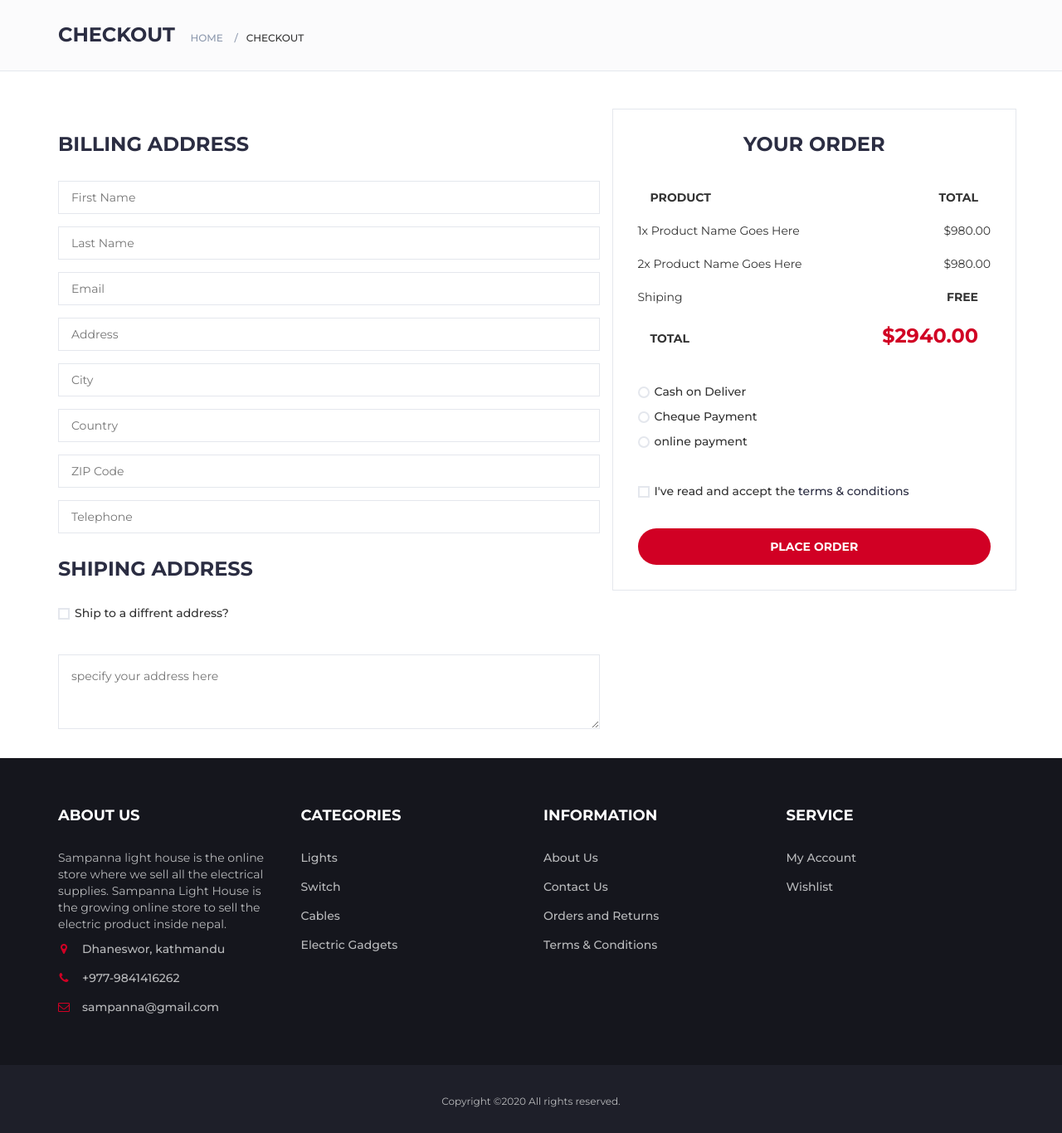
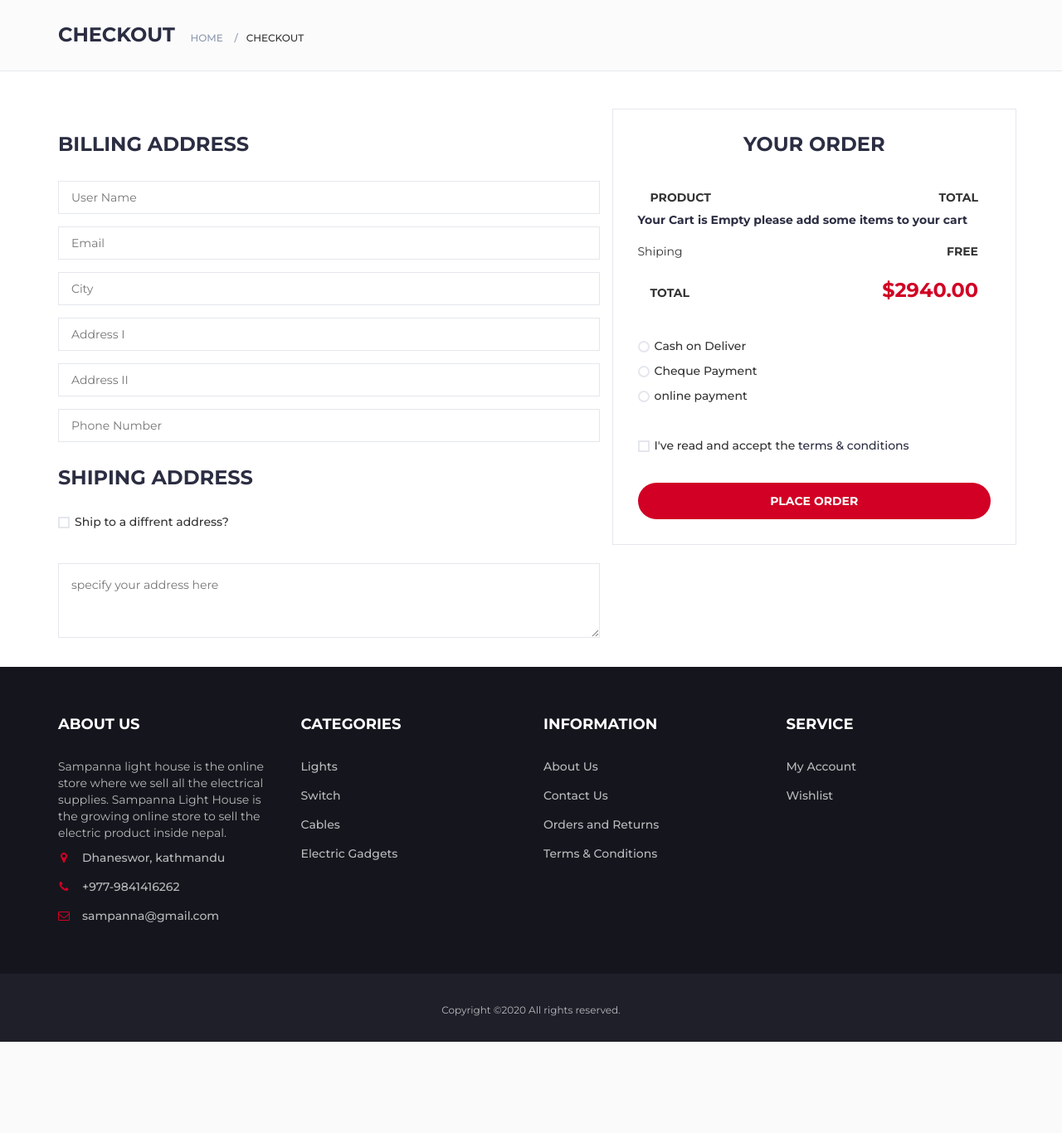
Before and after one commit to Yukesh432/light-house, a Django app: page /accounts/checkout/ in a window 1280 px wide. Shown: the part 200-1566 px from the top of the page at 83% size. After the commit the page ends 1456 px from the top, so only its background shows below. Run offline with Django 3.2, Linux system fonts and the light colour scheme; some libraries are stand-ins or nearby versions.

Commit message:
cart and checkout made

```diff
--- a/SampannaLighthouse/templates/accounts/checkout.html
+++ b/SampannaLighthouse/templates/accounts/checkout.html
@@ -35,28 +35,24 @@
 								<h3 class="title">Billing address</h3>
 							</div>
 							<div class="form-group">
-								<input class="input" type="text" name="first-name" placeholder="First Name">
+								<input class="input" type="text" name="first-name" placeholder="User Name">
 							</div>
-							<div class="form-group">
-								<input class="input" type="text" name="last-name" placeholder="Last Name">
-							</div>
+
 							<div class="form-group">
 								<input class="input" type="email" name="email" placeholder="Email">
 							</div>
 							<div class="form-group">
-								<input class="input" type="text" name="address" placeholder="Address">
+								<input class="input" type="text" name="city" placeholder="City" required>
 							</div>
 							<div class="form-group">
-								<input class="input" type="text" name="city" placeholder="City">
+								<input class="input" type="text" name="address" placeholder="Address I" required>
 							</div>
 							<div class="form-group">
-								<input class="input" type="text" name="country" placeholder="Country">
+								<input class="input" type="text" name="address" placeholder="Address II">
 							</div>
+
 							<div class="form-group">
-								<input class="input" type="text" name="zip-code" placeholder="ZIP Code">
-							</div>
-							<div class="form-group">
-								<input class="input" type="tel" name="tel" placeholder="Telephone">
+								<input class="input" type="tel" name="tel" placeholder="Phone Number">
 							</div>
 							<!-- <div class="form-group">
 								<div class="input-checkbox">
@@ -127,21 +123,16 @@
 						<div class="section-title text-center">
 							<h3 class="title">Your Order</h3>
 						</div>
-						<div class="order-summary">
+						<div class="order-summary" >
 							<div class="order-col">
 								<div><strong>PRODUCT</strong></div>
 								<div><strong>TOTAL</strong></div>
 							</div>
-							<div class="order-products">
-								<div class="order-col">
-									<div>1x Product Name Goes Here</div>
-									<div>$980.00</div>
-								</div>
-								<div class="order-col">
-									<div>2x Product Name Goes Here</div>
-									<div>$980.00</div>
-								</div>
+
+							<div class="order-products" id="items">
+							<!-- dynamically adding product -->
 							</div>
+
 							<div class="order-col">
 								<div>Shiping</div>
 								<div><strong>FREE</strong></div>
@@ -199,3 +190,32 @@
 			<!-- /container -->
 		</div>
 {% endblock content %}
+{% block js %}
+<script>
+	if(localStorage.getItem('cart') == null){
+		var cart = {};
+	}else{
+		cart = JSON.parse(localStorage.getItem('cart'))
+	}
+	var sum= 0
+	if ($.isEmptyObject(cart)){
+		mystr = `<h5>Your Cart is Empty please add some items to your cart</h5>`
+		$('#items').append(mystr)
+
+
+	}else{
+
+		for(item in cart){
+			let name = cart[item][1];
+			let qty = cart[item][0];
+			sum = sum+qty
+			mystr = `	<div class="order-col">
+				<div>${qty}x ${name}</div>
+				<div>$980.00</div>
+			</div>`
+			$('#items').append(mystr);
+		}
+}
+document.getElementById('cart').innerHTML = sum;
+</script>
+{% endblock %}
--- a/SampannaLighthouse/templates/pages/index.html
+++ b/SampannaLighthouse/templates/pages/index.html
@@ -116,7 +116,8 @@
 											<h5 id="total_items">SUBTOTAL: $2940.00</h5>
 										</div>
 										<div class="cart-btns">
-											<a href="{% url 'checkout' %}">Checkout  <i class="fa fa-arrow-circle-right"></i></a>
+											<a href="{% url 'checkout' %}">Checkoutaa  <i class="fa fa-arrow-circle-right"></i></a>
+											<button onclick='clearCart()' id='clearCart' >Clear Cart <i class="fa fa-arrow-circle-right"></i></button>
 										</div>
 									</div>
 								</div>
@@ -956,33 +957,30 @@
 		<script src="{% static 'js/jquery.zoom.min.js'%}"></script>
 		<script src="{% static 'js/main.js' %}"></script>
 		{% block js %}
+
 		<script>
-
-
 
 		//find out the cart items from localstorage
 			if(localStorage.getItem('cart') == null){
 				var cart = {};
-
 			}else{
 				cart = JSON.parse(localStorage.getItem('cart'))
-
-
 				updateCart(cart)
 			}
-			$('.cart').click(function(){
 
+			//$('.cart').click(function(){
+				$('.divpr').on('click', 'button.cart', function(){
 				var idstr = this.id.toString();
-
-				console.log("This is id",idstr)
-
+				//console.log("This is id",idstr)
 
 				if (cart[idstr] !=undefined){
-					cart[idstr] = cart[idstr] +1;
-					console.log("This is empty product id",cart[idstr])
+					qty= cart[idstr][0] + 1
+					//console.log("This is empty product id",cart[idstr])
 				}else{
-					cart[idstr] = 1;
-					console.log("This is product id",cart[idstr])
+					qty=  1
+					name = document.getElementById('name'+idstr).innerHTML;
+					cart[idstr] = [qty, name];
+					//console.log("This is product id",cart[idstr])
 				}
 
 				localStorage.setItem('cart', JSON.stringify(cart))
@@ -990,7 +988,7 @@
 
 
 			});
-
+	/*
 			function updateCart(cart) {
 				for (var item in cart) {
 					console.log("this is item",item);
@@ -1002,9 +1000,18 @@
 				document.querySelector('#cart').innerHTML = Object.keys(cart).length;
 				document.querySelector('#item_selected').innerHTML = Object.keys(cart).length;
 				console.log("updateCart length",Object.keys(cart).length);
+			}
+		*/
 
-
-
+			function clearCart(){
+				cart = JSON.parse(localStorage.getItem('cart'));
+				for(var item in cart){
+					document.getElementById('div' + item).innerHTML =
+					'<button id="'+ item +'" class="cart"><i class="fa fa-shopping-cart "></i> add to cart</button>'
+				}
+				localStorage.clear();
+				cart = {};
+				updateCart(cart)
 			}
 
 
@@ -1015,8 +1022,8 @@
 			function updateCart(cart) {
 				let sum=0;
 				for (var item in cart) {
-					sum+=cart[item];
-					document.getElementById('div' + item).innerHTML = "<button id='minus" + item + "' class='btn btn-danger minus'>-</button> <span id='val" + item + "''>" + cart[item] + "</span> <button id='plus" + item + "' class='btn btn-danger plus'> + </button>";
+					sum+=cart[item][0];
+					document.getElementById('div' + item).innerHTML = "<button id='minus" + item + "' class='btn btn-danger minus'>-</button> <span id='val" + item + "''>" + cart[item][0] + "</span> <button id='plus" + item + "' class='btn btn-danger plus'> + </button>";
 				}
 				localStorage.setItem('cart', JSON.stringify(cart));
 				document.getElementById('cart').innerHTML = sum;
@@ -1029,15 +1036,15 @@
 }
 			$('.divpr').on("click", "button.minus", function() {
 				a = this.id.slice(7, );
-				cart['pr' + a] = cart['pr' + a] - 1;
-				cart['pr' + a] = Math.max(0, cart['pr' + a]);
-				document.getElementById('valpr' + a).innerHTML = cart['pr' + a];
+				cart['pr' + a][0] = cart['pr' + a][0] - 1;
+				cart['pr' + a][0] = Math.max(0, cart['pr' + a][0]);
+				document.getElementById('valpr' + a).innerHTML = cart['pr' + a][0];
 				updateCart(cart);
 			});
 			$('.divpr').on("click", "button.plus", function() {
 				a = this.id.slice(6, );
-				cart['pr' + a] = cart['pr' + a] + 1;
-				document.getElementById('valpr' + a).innerHTML = cart['pr' + a];
+				cart['pr' + a][0] = cart['pr' + a][0] + 1;
+				document.getElementById('valpr' + a).innerHTML = cart['pr' + a][0];
 				updateCart(cart);
 				total_items(cart);
 			});
@@ -1050,17 +1057,15 @@
 					var i = 1;
 					for (var item in cart){
 						popStr = popStr + "<b>" + i + "</b>. ";
-						popStr = popStr +  document.getElementById(`img${item}`).innerHTML+" &nbsp "+document.getElementById(`name${item}`).innerHTML +'<br>'+ "<strong>Qty:</strong>" + cart[item] + "<strong>Price:</strong>"+ document.getElementById(`price${item}`).innerHTML +
+						popStr = popStr +  document.getElementById(`img${item}`).innerHTML+" &nbsp "+document.getElementById(`name${item}`).innerHTML +'<br>'+ "<strong>Qty:</strong>" + cart[item][0] + "<strong>Price:</strong>"+ document.getElementById(`price${item}`).innerHTML +
 					 '<br>'+"<hr style='border:1px solid lightgrey;>''";
 						console.log('this should br name',document.getElementById(`name${item}`));
 						console.log('this should be price',(`price${item}`));
 
-
-
-
 						i = i+1;
 					}
-					popStr = popStr + "</div>"
+
+					popStr = popStr + "</div> <a href= '/accounts/checkout'><button class='btn btn-primary' id='checkout'>CHeckout</button></a><button class='btn btn-primary' onclick='clearCart()' id='clearCart'>clear cart</button>"
 					console.log(popStr);
 					document.getElementById('popcart').innerHTML= popStr;
 
```
